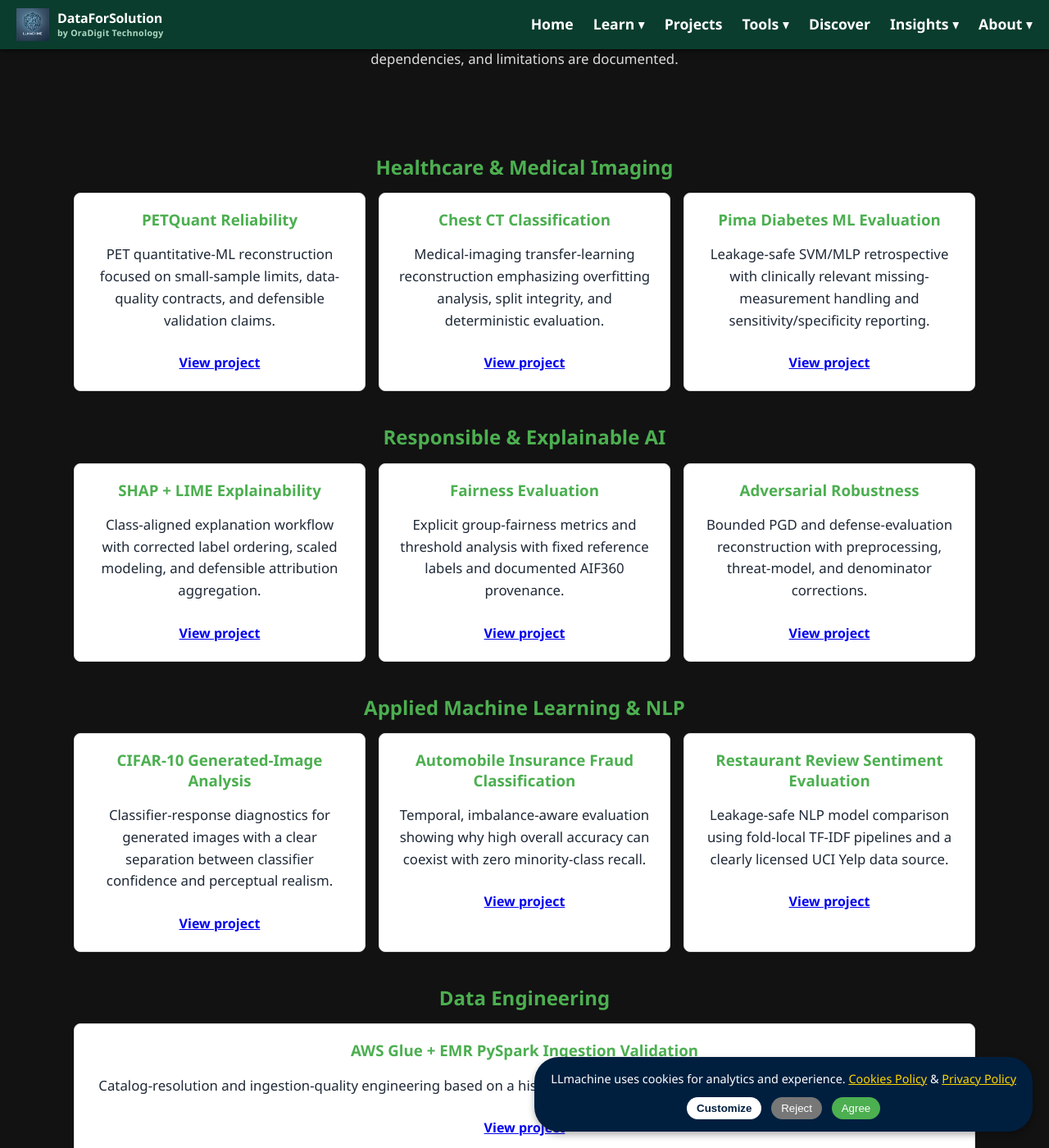
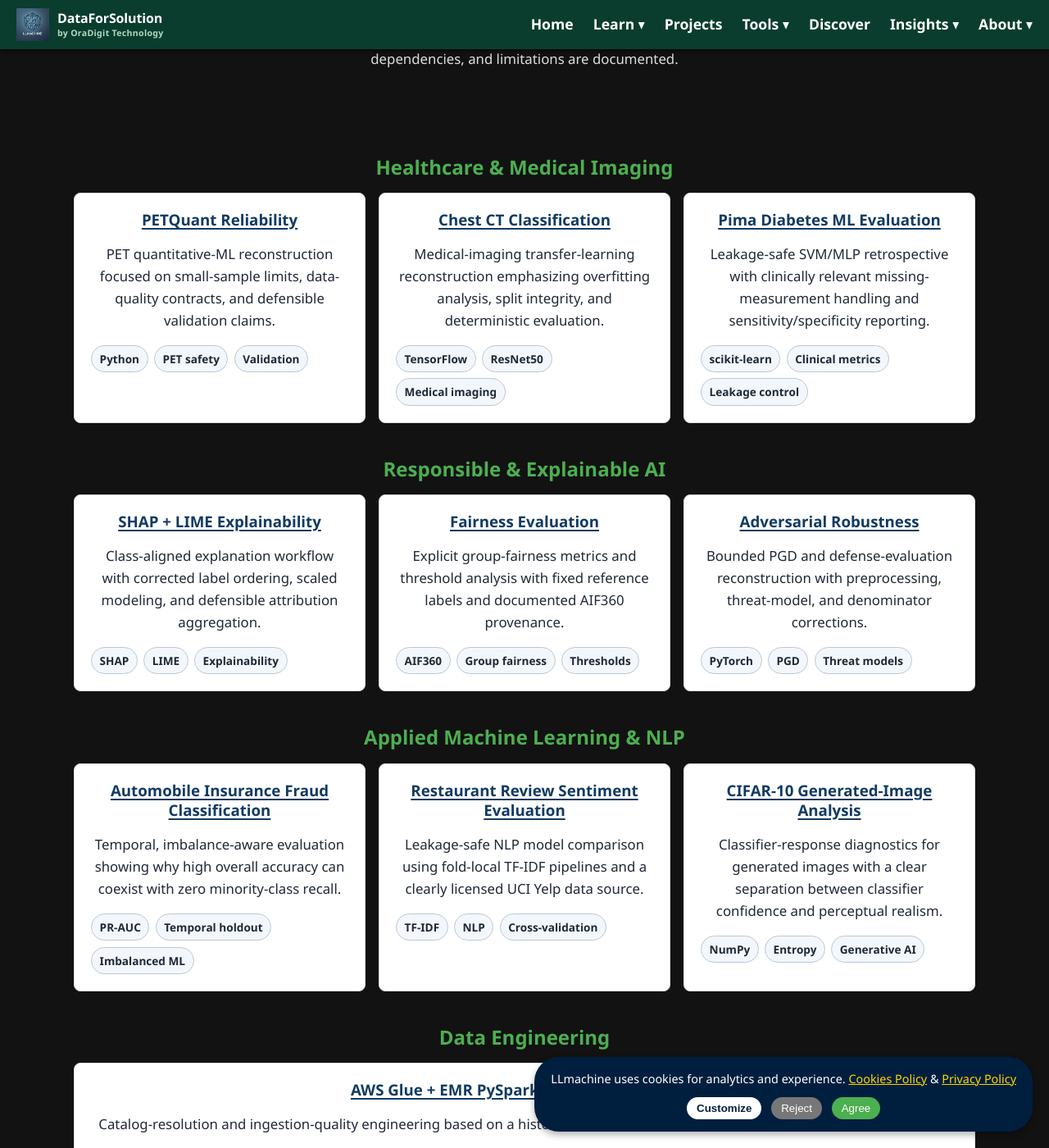
Before and after one commit to DataForSolution/DataForSolution.github.io, a Jekyll site: the page built from projects.md, in a window 1280 px wide and 1400 px high, scrolled down 204 px. Shown: the whole window at 82% size. Built offline with Jekyll 4.4.1, drawn with Linux system fonts in a browser that asks for light colours; comment, search, counter and statistics services are not loaded; some of the changed text lies outside the part shown.

Commit message:
docs: improve curated project cards

```diff
--- a/projects.md
+++ b/projects.md
@@ -23,66 +23,66 @@ description: "Selected healthcare AI, responsible AI, machine learning, NLP, and
   <h2>Healthcare &amp; Medical Imaging</h2>
   <div class="project-grid">
     <article class="project-card">
-      <h3>PETQuant Reliability</h3>
+      <h3><a href="https://github.com/DataForSolution/Data-Solution/tree/Master/portfolio/petquant" target="_blank" rel="noopener">PETQuant Reliability</a></h3>
       <p>PET quantitative-ML reconstruction focused on small-sample limits, data-quality contracts, and defensible validation claims.</p>
-      <a href="https://github.com/DataForSolution/Data-Solution/tree/Master/portfolio/petquant" target="_blank" rel="noopener">View project</a>
+      <ul class="project-tags" aria-label="Core technologies and capabilities"><li>Python</li><li>PET safety</li><li>Validation</li></ul>
     </article>
     <article class="project-card">
-      <h3>Chest CT Classification</h3>
+      <h3><a href="https://github.com/DataForSolution/Data-Solution/tree/Master/portfolio/chest-ct-classification" target="_blank" rel="noopener">Chest CT Classification</a></h3>
       <p>Medical-imaging transfer-learning reconstruction emphasizing overfitting analysis, split integrity, and deterministic evaluation.</p>
-      <a href="https://github.com/DataForSolution/Data-Solution/tree/Master/portfolio/chest-ct-classification" target="_blank" rel="noopener">View project</a>
+      <ul class="project-tags" aria-label="Core technologies and capabilities"><li>TensorFlow</li><li>ResNet50</li><li>Medical imaging</li></ul>
     </article>
     <article class="project-card">
-      <h3>Pima Diabetes ML Evaluation</h3>
+      <h3><a href="https://github.com/DataForSolution/Data-Solution/tree/Master/portfolio/pima-diabetes-ml" target="_blank" rel="noopener">Pima Diabetes ML Evaluation</a></h3>
       <p>Leakage-safe SVM/MLP retrospective with clinically relevant missing-measurement handling and sensitivity/specificity reporting.</p>
-      <a href="https://github.com/DataForSolution/Data-Solution/tree/Master/portfolio/pima-diabetes-ml" target="_blank" rel="noopener">View project</a>
+      <ul class="project-tags" aria-label="Core technologies and capabilities"><li>scikit-learn</li><li>Clinical metrics</li><li>Leakage control</li></ul>
     </article>
   </div>
 
   <h2>Responsible &amp; Explainable AI</h2>
   <div class="project-grid">
     <article class="project-card">
-      <h3>SHAP + LIME Explainability</h3>
+      <h3><a href="https://github.com/DataForSolution/Data-Solution/tree/Master/portfolio/shap-lime-explainability" target="_blank" rel="noopener">SHAP + LIME Explainability</a></h3>
       <p>Class-aligned explanation workflow with corrected label ordering, scaled modeling, and defensible attribution aggregation.</p>
-      <a href="https://github.com/DataForSolution/Data-Solution/tree/Master/portfolio/shap-lime-explainability" target="_blank" rel="noopener">View project</a>
+      <ul class="project-tags" aria-label="Core technologies and capabilities"><li>SHAP</li><li>LIME</li><li>Explainability</li></ul>
     </article>
     <article class="project-card">
-      <h3>Fairness Evaluation</h3>
+      <h3><a href="https://github.com/DataForSolution/Data-Solution/tree/Master/portfolio/fairness-evaluation" target="_blank" rel="noopener">Fairness Evaluation</a></h3>
       <p>Explicit group-fairness metrics and threshold analysis with fixed reference labels and documented AIF360 provenance.</p>
-      <a href="https://github.com/DataForSolution/Data-Solution/tree/Master/portfolio/fairness-evaluation" target="_blank" rel="noopener">View project</a>
+      <ul class="project-tags" aria-label="Core technologies and capabilities"><li>AIF360</li><li>Group fairness</li><li>Thresholds</li></ul>
     </article>
     <article class="project-card">
-      <h3>Adversarial Robustness</h3>
+      <h3><a href="https://github.com/DataForSolution/Data-Solution/tree/Master/portfolio/adversarial-robustness" target="_blank" rel="noopener">Adversarial Robustness</a></h3>
       <p>Bounded PGD and defense-evaluation reconstruction with preprocessing, threat-model, and denominator corrections.</p>
-      <a href="https://github.com/DataForSolution/Data-Solution/tree/Master/portfolio/adversarial-robustness" target="_blank" rel="noopener">View project</a>
+      <ul class="project-tags" aria-label="Core technologies and capabilities"><li>PyTorch</li><li>PGD</li><li>Threat models</li></ul>
     </article>
   </div>
 
   <h2>Applied Machine Learning &amp; NLP</h2>
   <div class="project-grid">
     <article class="project-card">
-      <h3>CIFAR-10 Generated-Image Analysis</h3>
-      <p>Classifier-response diagnostics for generated images with a clear separation between classifier confidence and perceptual realism.</p>
-      <a href="https://github.com/DataForSolution/Data-Solution/tree/Master/portfolio/cifar10-generated-analysis" target="_blank" rel="noopener">View project</a>
+      <h3><a href="https://github.com/DataForSolution/Data-Solution/tree/Master/portfolio/insurance-fraud-classification" target="_blank" rel="noopener">Automobile Insurance Fraud Classification</a></h3>
+      <p>Temporal, imbalance-aware evaluation showing why high overall accuracy can coexist with zero minority-class recall.</p>
+      <ul class="project-tags" aria-label="Core technologies and capabilities"><li>PR-AUC</li><li>Temporal holdout</li><li>Imbalanced ML</li></ul>
     </article>
     <article class="project-card">
-      <h3>Automobile Insurance Fraud Classification</h3>
-      <p>Temporal, imbalance-aware evaluation showing why high overall accuracy can coexist with zero minority-class recall.</p>
-      <a href="https://github.com/DataForSolution/Data-Solution/tree/Master/portfolio/insurance-fraud-classification" target="_blank" rel="noopener">View project</a>
+      <h3><a href="https://github.com/DataForSolution/Data-Solution/tree/Master/portfolio/restaurant-sentiment-evaluation" target="_blank" rel="noopener">Restaurant Review Sentiment Evaluation</a></h3>
+      <p>Leakage-safe NLP model comparison using fold-local TF-IDF pipelines and a clearly licensed UCI Yelp data source.</p>
+      <ul class="project-tags" aria-label="Core technologies and capabilities"><li>TF-IDF</li><li>NLP</li><li>Cross-validation</li></ul>
     </article>
     <article class="project-card">
-      <h3>Restaurant Review Sentiment Evaluation</h3>
-      <p>Leakage-safe NLP model comparison using fold-local TF-IDF pipelines and a clearly licensed UCI Yelp data source.</p>
-      <a href="https://github.com/DataForSolution/Data-Solution/tree/Master/portfolio/restaurant-sentiment-evaluation" target="_blank" rel="noopener">View project</a>
+      <h3><a href="https://github.com/DataForSolution/Data-Solution/tree/Master/portfolio/cifar10-generated-analysis" target="_blank" rel="noopener">CIFAR-10 Generated-Image Analysis</a></h3>
+      <p>Classifier-response diagnostics for generated images with a clear separation between classifier confidence and perceptual realism.</p>
+      <ul class="project-tags" aria-label="Core technologies and capabilities"><li>NumPy</li><li>Entropy</li><li>Generative AI</li></ul>
     </article>
   </div>
 
   <h2>Data Engineering</h2>
   <div class="project-grid">
     <article class="project-card">
-      <h3>AWS Glue + EMR PySpark Ingestion Validation</h3>
+      <h3><a href="https://github.com/DataForSolution/Data-Solution/tree/Master/portfolio/spark-glue-ingestion" target="_blank" rel="noopener">AWS Glue + EMR PySpark Ingestion Validation</a></h3>
       <p>Catalog-resolution and ingestion-quality engineering based on a historical embedded-header defect discovered in an EMR/Glue run.</p>
-      <a href="https://github.com/DataForSolution/Data-Solution/tree/Master/portfolio/spark-glue-ingestion" target="_blank" rel="noopener">View project</a>
+      <ul class="project-tags" aria-label="Core technologies and capabilities"><li>PySpark</li><li>AWS Glue</li><li>Data quality</li></ul>
     </article>
   </div>
 </section>
@@ -122,13 +122,30 @@ description: "Selected healthcare AI, responsible AI, machine learning, NLP, and
 .project-card h3 {
   margin-top: 0;
 }
+.project-card h3 a {
+  color: #123b63;
+  text-decoration-thickness: 2px;
+  text-underline-offset: 0.18em;
+}
 .project-card p {
   color: #1f2937;
   line-height: 1.6;
 }
-.project-card a {
-  display: inline-block;
-  margin-top: 0.5rem;
+.project-tags {
+  display: flex;
+  flex-wrap: wrap;
+  gap: 0.45rem;
+  margin: 1rem 0 0;
+  padding: 0;
+  list-style: none;
+}
+.project-tags li {
+  border: 1px solid #b9c8d8;
+  border-radius: 999px;
+  padding: 0.25rem 0.6rem;
+  background: #f3f7fb;
+  color: #1f2937;
+  font-size: 0.85rem;
   font-weight: 600;
 }
 .project-note {
```
